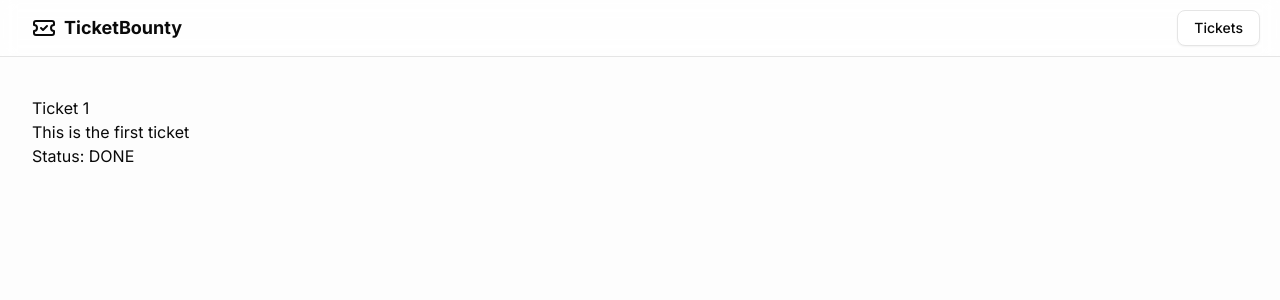
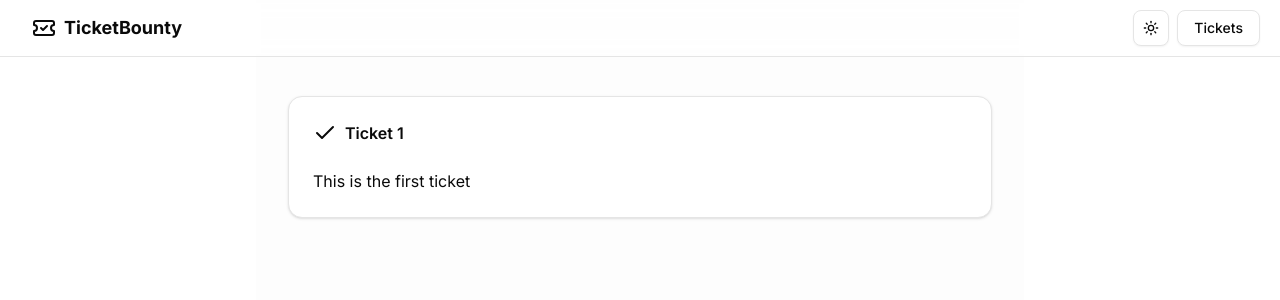
Before and after one commit to karthickeyan-dev/ticket-bounty, a Next.js app: page /tickets/1 in a window 1280 px wide. Shown: the top 300 px of the page. Built offline with nearby package versions, Linux system fonts and the light colour scheme.

Commit message:
Add theme support with next-themes and add ThemeToggle component

```diff
--- a/package.json
+++ b/package.json
@@ -17,6 +17,7 @@
     "clsx": "^2.1.1",
     "lucide-react": "^0.477.0",
     "next": "15.2.0",
+    "next-themes": "^0.4.4",
     "react": "^19.0.0",
     "react-dom": "^19.0.0",
     "tailwind-merge": "^3.0.2",
--- a/src/app/layout.tsx
+++ b/src/app/layout.tsx
@@ -1,10 +1,7 @@
 import "@/app/globals.css";
 import { Header } from "@/components/Header";
-import { Button, buttonVariants } from "@/components/ui/button";
-import { homePath, ticketsPath } from "@/paths";
-import { LucideTicketCheck } from "lucide-react";
+import { ThemeProvider } from "@/components/ThemeProvider";
 import { Metadata } from "next";
-import Link from "next/link";
 
 export const metadata: Metadata = {
   title: "Ticket Bounty",
@@ -17,12 +14,14 @@ export default function RootLayout({
   children: React.ReactNode;
 }>) {
   return (
-    <html lang="en">
+    <html lang="en" suppressHydrationWarning>
       <body className="font-inter">
-        <Header />
-        <main className="bg-secondary/20 flex min-h-screen flex-1 flex-col overflow-x-hidden overflow-y-auto px-8 py-24">
-          {children}
-        </main>
+        <ThemeProvider>
+          <Header />
+          <main className="bg-secondary/20 mx-auto flex min-h-screen max-w-3xl flex-1 flex-col overflow-x-hidden overflow-y-auto px-8 py-24">
+            {children}
+          </main>
+        </ThemeProvider>
       </body>
     </html>
   );
--- a/src/app/tickets/[ticketId]/page.tsx
+++ b/src/app/tickets/[ticketId]/page.tsx
@@ -1,6 +1,7 @@
 import { Placeholder } from "@/components/Placeholder";
 import { Button } from "@/components/ui/button";
 import { initialTickets } from "@/data";
+import { TicketItem } from "@/features/ticket/components/TicketItem";
 import { ticketsPath } from "@/paths";
 import Link from "next/link";
 
@@ -27,10 +28,8 @@ export default async function TicketPage({ params }: TicketPageProps) {
     );
 
   return (
-    <div>
-      <h2>{ticket.title}</h2>
-      <p>{ticket.content}</p>
-      <p>Status: {ticket.status}</p>
+    <div className="animate-fade-in-from-top flex justify-center">
+      <TicketItem ticket={ticket} isDetail />
     </div>
   );
 }
--- a/src/components/Header.tsx
+++ b/src/components/Header.tsx
@@ -1,3 +1,4 @@
+import ThemeToggle from "@/components/ThemeToggle";
 import { Button, buttonVariants } from "@/components/ui/button";
 import { homePath, ticketsPath } from "@/paths";
 import { LucideTicketCheck } from "lucide-react";
@@ -6,7 +7,7 @@ import Link from "next/link";
 function Header() {
   return (
     <nav className="bg-background/60 fixed top-0 right-0 left-0 z-20 flex w-full justify-between border-b px-5 py-2.5 backdrop-blur">
-      <div>
+      <div className="align-items flex gap-2">
         <Button asChild variant="ghost">
           <Link href={homePath()}>
             <LucideTicketCheck className="size-6" />
@@ -14,7 +15,8 @@ function Header() {
           </Link>
         </Button>
       </div>
-      <div>
+      <div className="align-items flex gap-2">
+        <ThemeToggle />
         <Link
           href={ticketsPath()}
           className={buttonVariants({ variant: "outline" })}
--- /dev/null
+++ b/src/components/ThemeProvider.tsx
@@ -0,0 +1,13 @@
+import { ThemeProvider as NextThemesProvider } from "next-themes";
+
+type ThemeProviderProps = {
+  children: React.ReactNode;
+};
+
+export function ThemeProvider({ children }: ThemeProviderProps) {
+  return (
+    <NextThemesProvider attribute="class" defaultTheme="system" enableSystem>
+      {children}
+    </NextThemesProvider>
+  );
+}
--- /dev/null
+++ b/src/components/ThemeToggle.tsx
@@ -0,0 +1,20 @@
+"use client";
+
+import { Button } from "@/components/ui/button";
+import { LucideMoon, LucideSun } from "lucide-react";
+import { useTheme } from "next-themes";
+
+export default function ThemeToggle() {
+  const { theme, setTheme } = useTheme();
+  return (
+    <Button
+      size="icon"
+      variant="outline"
+      onClick={() => setTheme(theme === "light" ? "dark" : "light")}
+    >
+      <LucideSun className="size-4 scale-100 rotate-0 transition-all dark:scale-0 dark:-rotate-90" />
+      <LucideMoon className="absolute size-4 scale-0 rotate-90 transition-all dark:scale-100 dark:rotate-0" />
+      <span className="sr-only">Toggle Theme</span>
+    </Button>
+  );
+}
--- a/src/features/ticket/components/TicketItem.tsx
+++ b/src/features/ticket/components/TicketItem.tsx
@@ -1,22 +1,18 @@
-import { Button, buttonVariants } from "@/components/ui/button";
-import {
-  Card,
-  CardContent,
-  CardFooter,
-  CardHeader,
-  CardTitle,
-} from "@/components/ui/card";
+import { Button } from "@/components/ui/button";
+import { Card, CardContent, CardHeader, CardTitle } from "@/components/ui/card";
 import { TICKET_ICONS } from "@/features/ticket/constants";
 import { Ticket } from "@/features/ticket/types";
 import { ticketPath } from "@/paths";
+import clsx from "clsx";
 import { LucideSquareArrowOutUpRight } from "lucide-react";
 import Link from "next/link";
 
 type TicketItemProps = {
   ticket: Ticket;
+  isDetail?: boolean;
 };
 
-function TicketItem({ ticket }: TicketItemProps) {
+function TicketItem({ ticket, isDetail = false }: TicketItemProps) {
   function DetailButton() {
     return (
       <Button asChild variant="outline" size="icon">
@@ -28,7 +24,11 @@ function TicketItem({ ticket }: TicketItemProps) {
   }
 
   return (
-    <div className="flex w-full max-w-md gap-1">
+    <div
+      className={clsx("flex w-full gap-1", {
+        "max-w-md": !isDetail,
+      })}
+    >
       <Card key={ticket.id} className="w-full">
         <CardHeader>
           <CardTitle className="flex items-center gap-x-2">
@@ -37,14 +37,20 @@ function TicketItem({ ticket }: TicketItemProps) {
           </CardTitle>
         </CardHeader>
         <CardContent>
-          <span className="line-clamp-3 whitespace-break-spaces">
+          <span
+            className={clsx("whitespace-break-spaces", {
+              "line-clamp-3": !isDetail,
+            })}
+          >
             {ticket.content}
           </span>
         </CardContent>
       </Card>
-      <div className="flex flex-col gap-1">
-        <DetailButton />
-      </div>
+      {!isDetail && (
+        <div className="flex flex-col gap-1">
+          <DetailButton />
+        </div>
+      )}
     </div>
   );
 }
```
Also changed, not shown: 1 other file (tests, documents, lock files or other folders).
